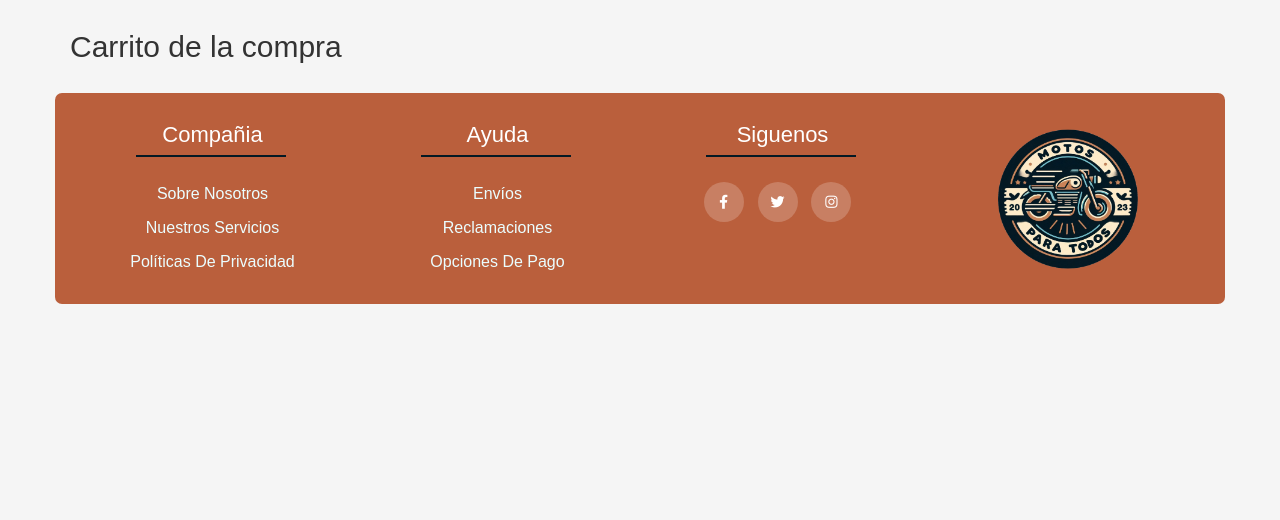
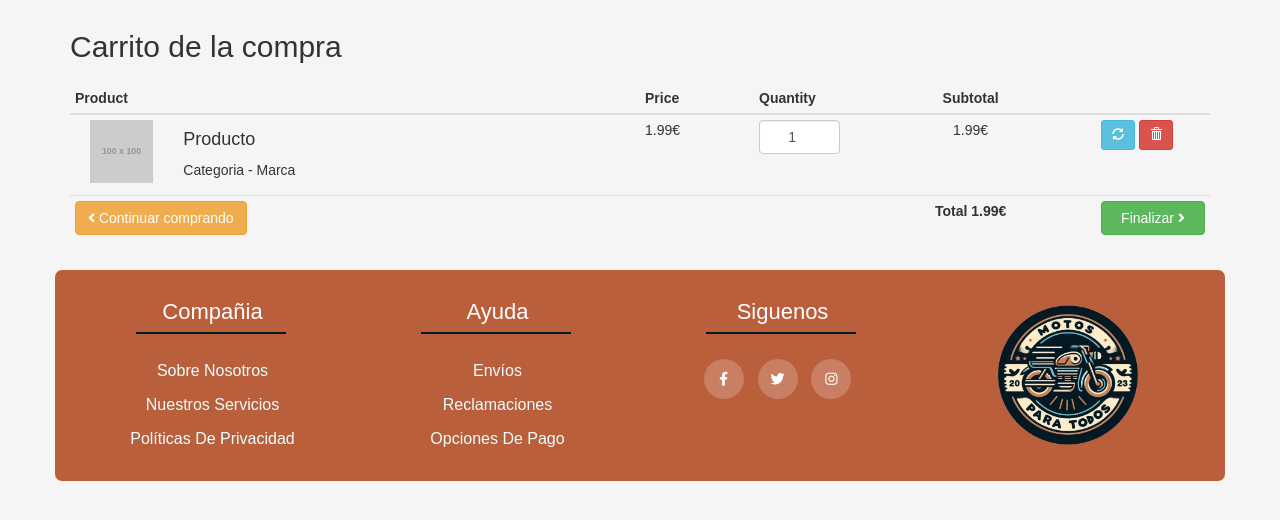
Before and after one commit to PabloMera6/PGPI-G2.15, a Django app: page /cart/ in a window 1280 px wide; the page is wider, and only the part inside the window is pictured. Shown: the part 110-630 px from the top of that part. Run offline with Django 4.2, Linux system fonts and the light colour scheme; grey boxes labelled with a size stand in for pictures from a placeholder-image service; some libraries are stand-ins or nearby versions.

Commit message:
pagina del carrito hecha

```diff
--- a/src/shop/templates/base.html
+++ b/src/shop/templates/base.html
@@ -12,19 +12,20 @@
   <script src="//code.jquery.com/jquery-1.11.1.min.js"></script>
 
   <!-- SCRIPT NAVBAR -->
-  <script src="//netdna.bootstrapcdn.com/bootstrap/3.0.0/js/bootstrap.min.js"></script>
+  <script src="//netdna.bootstrapcdn.com/bootstrap/3.2.0/js/bootstrap.min.js"></script>
 
   <!-- ESTILOS FOOTER -->
   <link rel="stylesheet" type="text/css"
     href="https://cdnjs.cloudflare.com/ajax/libs/font-awesome/5.15.1/css/all.min.css">
 
   <!-- ESTILOS NAVBAR -->
-  <link href="//netdna.bootstrapcdn.com/bootstrap/3.0.0/css/bootstrap.min.css" rel="stylesheet" id="bootstrap-css">
+  <link href="//netdna.bootstrapcdn.com/bootstrap/3.2.0/css/bootstrap.min.css" rel="stylesheet" id="bootstrap-css">
 
   <!-- ESTILOS NUESTROS -->
   <link type="text/css" rel="stylesheet" href="{% static 'styles/main.css' %}" />
 
-
+  {% block extrahead %}
+  {% endblock %}
 </head>
 
 <body>
@@ -32,7 +33,7 @@
     <div class="lateral">
     </div>
     <div class="navbar container">
-      <a href="/"><img src="{% static 'images/icon.png' %}" alt="logo" width="90" height="90"></a>
+      <a href="{% url 'initial' %}"><img src="{% static 'images/icon.png' %}" alt="logo" width="90" height="90"></a>
       <div class="container-fluid">
         <div class="row">
           <div class="col-xs-8 col-xs-offset-2">
@@ -58,7 +59,7 @@
           </div>
         </div>
       </div>
-      <a href="/cart"><img src="{% static 'images/cart.png' %}" alt="cart" width="90" height="90"></a>
+      <a href="{% url 'cart' %}"><img src="{% static 'images/cart.png' %}" alt="cart" width="90" height="90"></a>
     </div>
     <div class="lateral">
       <div class="collapse navbar-collapse js-navbar-collapse">
@@ -68,18 +69,18 @@
               <a href="#" class="dropdown-toggle" data-toggle="dropdown"><span class="glyphicon glyphicon-user"
                   aria-hidden="true"></span> Bienvenido, {{ user.full_name }} <b class="caret"></b></a>
               <ul class="dropdown-menu">
-                <li><a href="/users/profile"><i class="icon-cog"></i> <span class="	glyphicon glyphicon-cog"
+                <li><a href="{% url 'profile' %}"><i class="icon-cog"></i> <span class="	glyphicon glyphicon-cog"
                       aria-hidden="true"></span> Perfil</a></li>
                 <li class="divider"></li>
-                <li><a href="/users/logout"><i class="icon-off"></i><span class="	glyphicon glyphicon-off"
+                <li><a href="{% url 'logout' %}"><i class="icon-off"></i><span class="	glyphicon glyphicon-off"
                       aria-hidden="true"></span> Cerrar sesión</a></li>
               </ul>
             </li>
           </ul>
         {% else %}
           <div>
-            <a href="/users/login" class="btn btn-primary inline-btn">Iniciar Sesión</a>
-            <a href="/users/register" class="btn btn-primary inline-btn">Registrarse</a>
+            <a href="{% url 'login' %}" class="btn btn-primary inline-btn">Iniciar Sesión</a>
+            <a href="{% url 'register' %}" class="btn btn-primary inline-btn">Registrarse</a>
           </div>
         {% endif %}
       </div>
@@ -124,7 +125,7 @@
         </div>
         <div class="footer-col">
           <div class="footer-icon">
-            <a href="/"><img src="{% static 'images/icon.png' %}" alt="logo" width="140" height="140"></a>
+            <a href="{% url 'initial' %}"><img src="{% static 'images/icon.png' %}" alt="logo" width="140" height="140"></a>
           </div>
         </div>
       </div>
--- a/src/shop/templates/cart.html
+++ b/src/shop/templates/cart.html
@@ -1,11 +1,63 @@
 {% extends 'base.html' %}
+
+{% block extrahead %}
+{% load static %}
+<link rel="stylesheet" href="{% static 'css/cart.css' %}">
+{% endblock %}
 
 {% block title %}Carrito de la compra{% endblock %}
 
 {% block content %}
 
 <main class="container">
-
+    <div>
+        <table id="cart" class="table table-hover table-condensed">
+            <thead>
+                <tr>
+                    <th style="width:50%">Product</th>
+                    <th style="width:10%">Price</th>
+                    <th style="width:8%">Quantity</th>
+                    <th style="width:22%" class="text-center">Subtotal</th>
+                    <th style="width:10%"></th>
+                </tr>
+            </thead>
+            <tbody>
+                <tr>
+                    <td data-th="Product">
+                        <div class="row">
+                            <div class="col-sm-2 hidden-xs"><img src="http://placehold.it/100x100" alt="..."
+                                    class="img-responsive" /></div>
+                            <div class="col-sm-10">
+                                <h4 class="nomargin">Producto</h4>
+                                <p>Categoria - Marca</p>
+                            </div>
+                        </div>
+                    </td>
+                    <td data-th="Price">1.99€</td>
+                    <td data-th="Quantity">
+                        <input type="number" class="form-control text-center" value="1">
+                    </td>
+                    <td data-th="Subtotal" class="text-center">1.99€</td>
+                    <td class="actions" data-th="">
+                        <button class="btn btn-info btn-sm"><i class="glyphicon glyphicon-refresh"></i></button>
+                        <button class="btn btn-danger btn-sm"><i class="glyphicon glyphicon-trash"></i></button>
+                    </td>
+                </tr>
+            </tbody>
+            <tfoot>
+                <tr class="visible-xs">
+                    <td class="text-center"><strong>Total 1.99€</strong></td>
+                </tr>
+                <tr>
+                    <td><a href="{% url 'initial' %}" class="btn btn-warning"><i class="fa fa-angle-left"></i> Continuar comprando</a></td>
+                    <td colspan="2" class="hidden-xs"></td>
+                    <td class="hidden-xs text-center"><strong>Total 1.99€</strong></td>
+                    <td><a href="#" class="btn btn-success btn-block">Finalizar <i class="fa fa-angle-right"></i></a>
+                    </td>
+                </tr>
+            </tfoot>
+        </table>
+    </div>
 </main>
 
 {% endblock %}
```
Also changed, not shown: src/shop/static/styles/cart.css (added, +34 -0 lines), src/users/views.py (+6 -6 lines).
